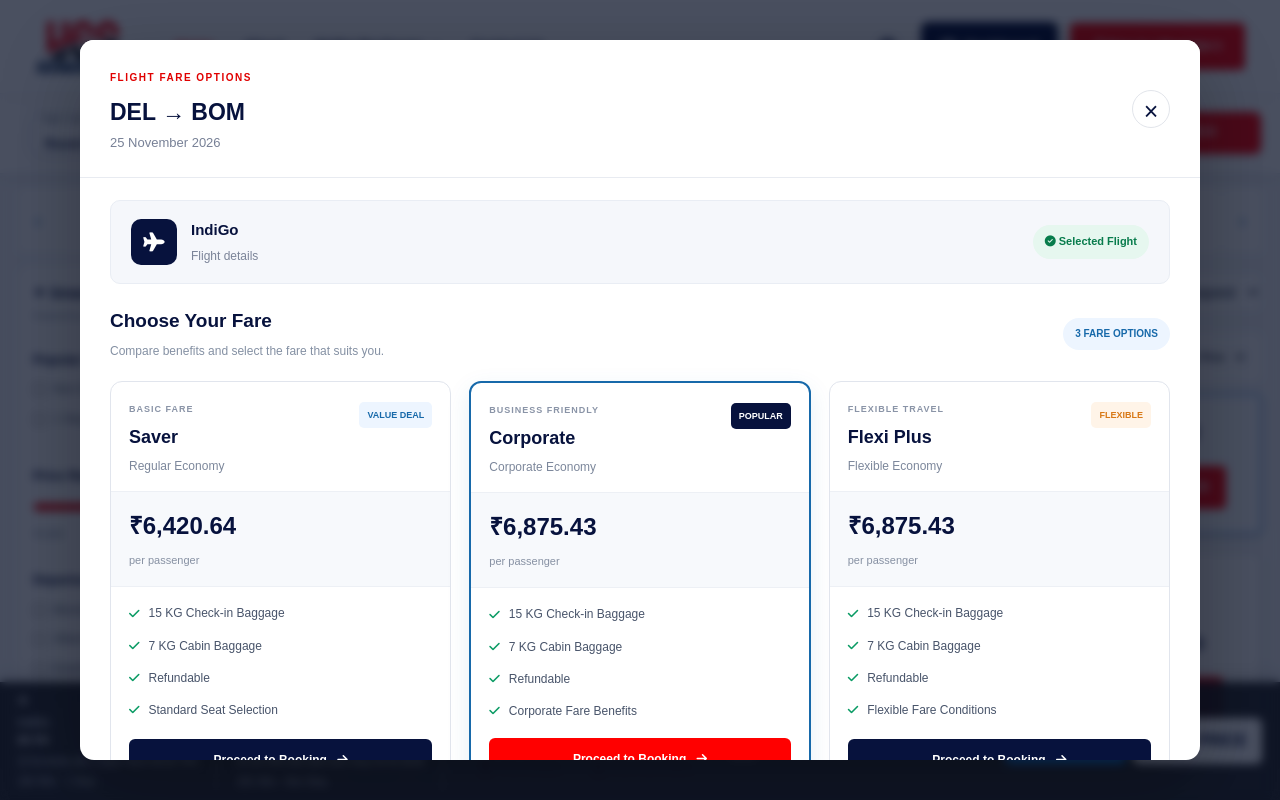
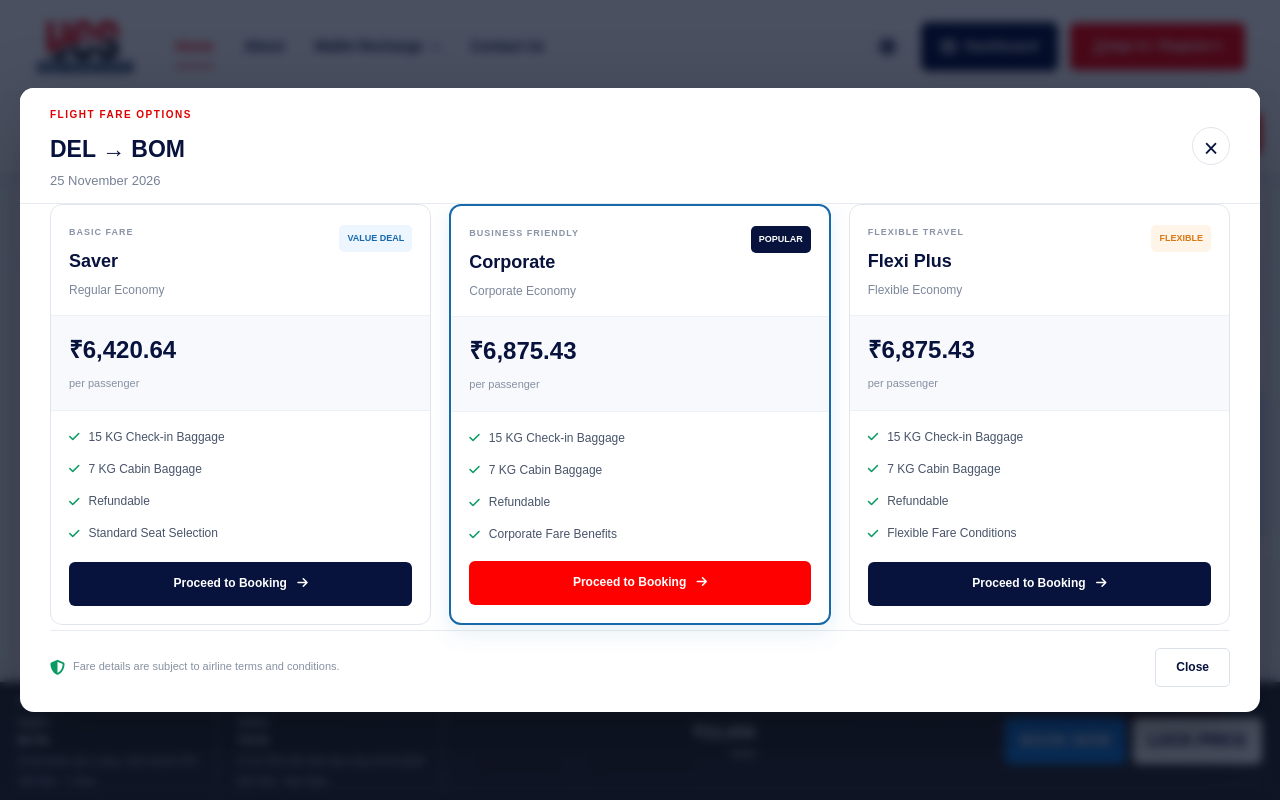
Before and after one commit to Pragya-Bajpai/ucs-world-tour-travels, a plain HTML site: page flight.html in a window 1280 px wide. Both pictures are taken after a click on the button "VIEW PRICE". Shown: the top 800 px of the page. Drawn offline with Linux system fonts and the light colour scheme; files whose address does not match are found by name.

Commit message:
add new files

```diff
--- a/flight.html
+++ b/flight.html
@@ -1571,7 +1571,7 @@
 
 .fare-modal {
     width: 100%;
-    max-width: 1120px;
+    max-width: 1321px;
     max-height: 90vh;
     overflow-y: auto;
     background: #fff;
@@ -1595,7 +1595,7 @@
     display: flex;
     justify-content: space-between;
     align-items: center;
-    padding: 23px 30px;
+    padding: 12px 30px;
     border-bottom: 1px solid #e8ebf1;
     background: #fff;
     position: sticky;
@@ -1732,6 +1732,7 @@
     grid-template-columns: repeat(3, minmax(0, 1fr));
     gap: 18px;
     align-items: stretch;
+    margin-top: 36px 0px;
 }
 
 .fare-option {
@@ -2974,7 +2975,7 @@
             </button>
         </div>
 
-        <div class="fare-flight-summary">
+        <!-- <div class="fare-flight-summary">
             <div class="fare-airline-icon">
                 <i class="fa-solid fa-plane"></i>
             </div>
@@ -2988,16 +2989,11 @@
                 <i class="fa-solid fa-check-circle"></i>
                 Selected Flight
             </div>
-        </div>
+        </div> -->
 
         <div class="fare-modal-body">
-            <div class="fare-section-heading">
-                <div>
-                    <h3>Choose Your Fare</h3>
-                    <p>Compare benefits and select the fare that suits you.</p>
-                </div>
-                <span class="fare-count">3 FARE OPTIONS</span>
-            </div>
+
+
 
             <div class="fare-options">
 
@@ -3623,9 +3619,6 @@
         }
       });
 
-/* =========================================
-   FLIGHT FARE MODAL FUNCTIONALITY
-========================================= */
 
 document.addEventListener("DOMContentLoaded", function () {
 
@@ -3638,6 +3631,8 @@ document.addEventListener("DOMContentLoaded", function () {
 
     const fareRoute = document.getElementById("fareRoute");
     const fareJourneyDate = document.getElementById("fareJourneyDate");
+
+    // These elements are optional because the flight summary is removed.
     const fareAirline = document.getElementById("fareAirline");
     const fareFlightNumber = document.getElementById("fareFlightNumber");
 
@@ -3646,9 +3641,13 @@ document.addEventListener("DOMContentLoaded", function () {
     const flexiPrice = document.getElementById("flexiPrice");
 
     function formatFare(value) {
-        const number = Number(String(value).replace(/[₹,\s]/g, ""));
-
-        if (!Number.isFinite(number)) return "Price unavailable";
+        const number = Number(
+            String(value).replace(/[₹,\s]/g, "")
+        );
+
+        if (!Number.isFinite(number)) {
+            return "Price unavailable";
+        }
 
         return "₹" + number.toLocaleString("en-IN", {
             minimumFractionDigits: 2,
@@ -3662,41 +3661,58 @@ document.addEventListener("DOMContentLoaded", function () {
 
         if (!flightCard) return;
 
-        // Flight price from existing price element
         const priceElement = flightCard.querySelector(
             ".flight-price-box strong, .flight-price"
         );
 
         const basePrice = Number(
-            (button.dataset.saverPrice ||
+            String(
+                button.dataset.saverPrice ||
                 priceElement?.textContent ||
-            "0").replace(/[₹,\s]/g, "")
+                "0"
+            ).replace(/[₹,\s]/g, "")
         ) || 0;
 
-        // Flight details from button data attributes
         const route = button.dataset.route || "Selected Flight";
         const journeyDate = button.dataset.date || "Journey Date";
         const airline = button.dataset.airline || "Selected Airline";
         const flightNumber = button.dataset.flight || "Flight details";
 
+        // Update only if these elements exist.
+        if (fareRoute) {
             fareRoute.textContent = route;
+        }
+
+        if (fareJourneyDate) {
             fareJourneyDate.textContent = journeyDate;
+        }
+
+        if (fareAirline) {
             fareAirline.textContent = airline;
+        }
+
+        if (fareFlightNumber) {
             fareFlightNumber.textContent = flightNumber;
-
-        // Use actual fare values when provided.
-        // Otherwise show the available base price.
+        }
+
+        // Update fare prices.
+        if (saverPrice) {
             saverPrice.textContent = formatFare(
                 button.dataset.saverPrice || basePrice
             );
-
+        }
+
+        if (corporatePrice) {
             corporatePrice.textContent = formatFare(
                 button.dataset.corporatePrice || basePrice
             );
-
+        }
+
+        if (flexiPrice) {
             flexiPrice.textContent = formatFare(
                 button.dataset.flexiPrice || basePrice
             );
+        }
 
         fareModal.classList.add("active");
         document.body.style.overflow = "hidden";
@@ -3707,11 +3723,10 @@ document.addEventListener("DOMContentLoaded", function () {
         document.body.style.overflow = "";
     }
 
-    // VIEW PRICE BUTTON
+    // VIEW PRICE BUTTONS
     document.querySelectorAll(".view-price-btn").forEach(function (button) {
 
         button.addEventListener("click", function (event) {
-
             event.preventDefault();
             event.stopPropagation();
 
@@ -3721,47 +3736,64 @@ document.addEventListener("DOMContentLoaded", function () {
     });
 
     // CLOSE BUTTONS
+    if (closeFareModal) {
         closeFareModal.addEventListener("click", closeModal);
+    }
+
+    if (closeFareModalBottom) {
         closeFareModalBottom.addEventListener("click", closeModal);
-
-    // Click outside modal
+    }
+
+    // CLICK OUTSIDE MODAL
     fareModal.addEventListener("click", function (event) {
         if (event.target === fareModal) {
             closeModal();
         }
     });
 
-    // ESC key
+    // ESC KEY
     document.addEventListener("keydown", function (event) {
-        if (event.key === "Escape" && fareModal.classList.contains("active")) {
+        if (
+            event.key === "Escape" &&
+            fareModal.classList.contains("active")
+        ) {
             closeModal();
         }
     });
 
-   document.querySelectorAll(".proceed-booking-btn").forEach(button => {
+    // PROCEED TO BOOKING BUTTONS
+    document.querySelectorAll(".proceed-booking-btn").forEach(function (button) {
+
         button.addEventListener("click", function () {
 
             const selectedFare = this.dataset.fare;
 
             const farePrices = {
-            "Saver": document.getElementById("saverPrice").textContent,
-            "Corporate": document.getElementById("corporatePrice").textContent,
-            "Flexi Plus": document.getElementById("flexiPrice").textContent
+                "Saver": saverPrice?.textContent || "",
+                "Corporate": corporatePrice?.textContent || "",
+                "Flexi Plus": flexiPrice?.textContent || ""
             };
 
             const selectedPrice = farePrices[selectedFare];
+
+            if (!selectedFare || !selectedPrice) {
+                alert("Please select a valid fare.");
+                return;
+            }
 
             sessionStorage.setItem("selectedFlightFare", selectedFare);
             sessionStorage.setItem("selectedFlightFarePrice", selectedPrice);
 
-        // Close fare modal
-        document.getElementById("fareModal").classList.remove("active");
-
-        // Continue to booking page
+            closeModal();
+
             window.location.href = "booking.html";
         });
+
     });
+
 });
+
+
 
     </script>
 
```
Lines whose indentation alone changed are shown as unchanged.
